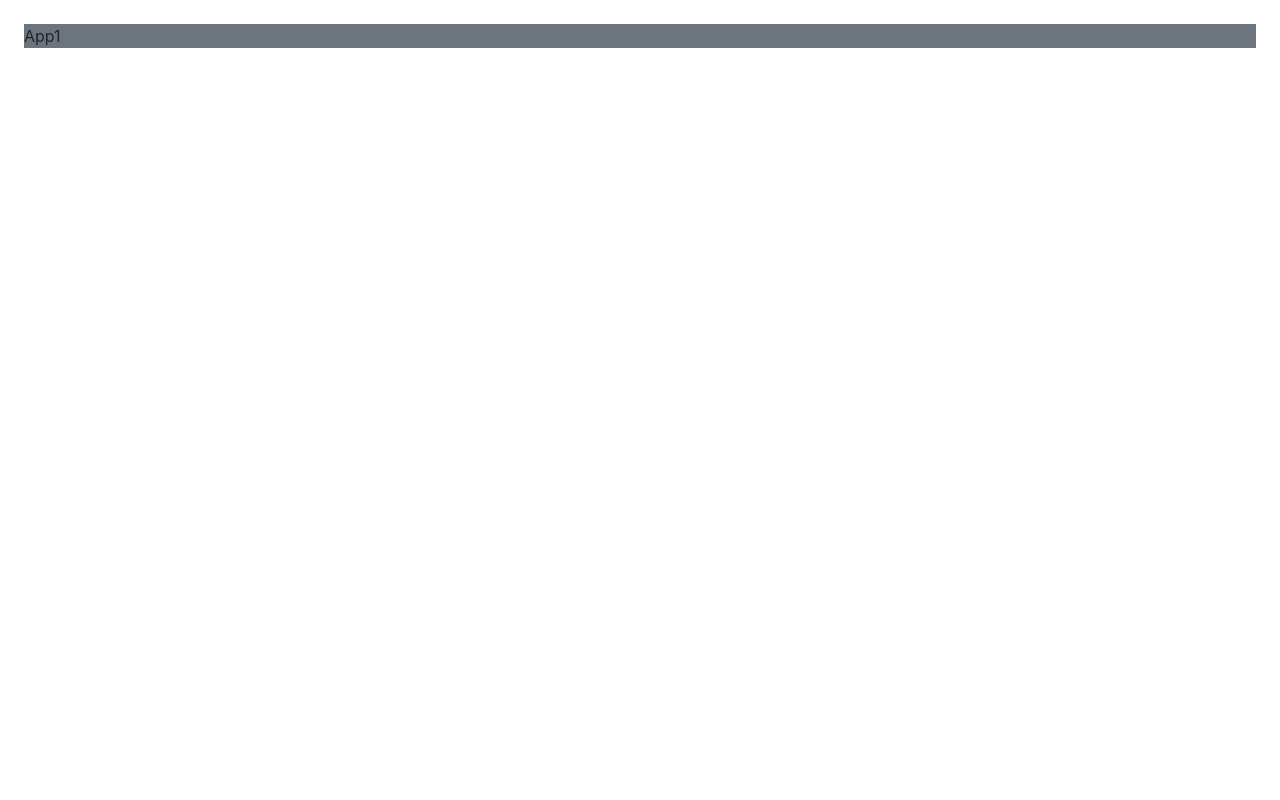
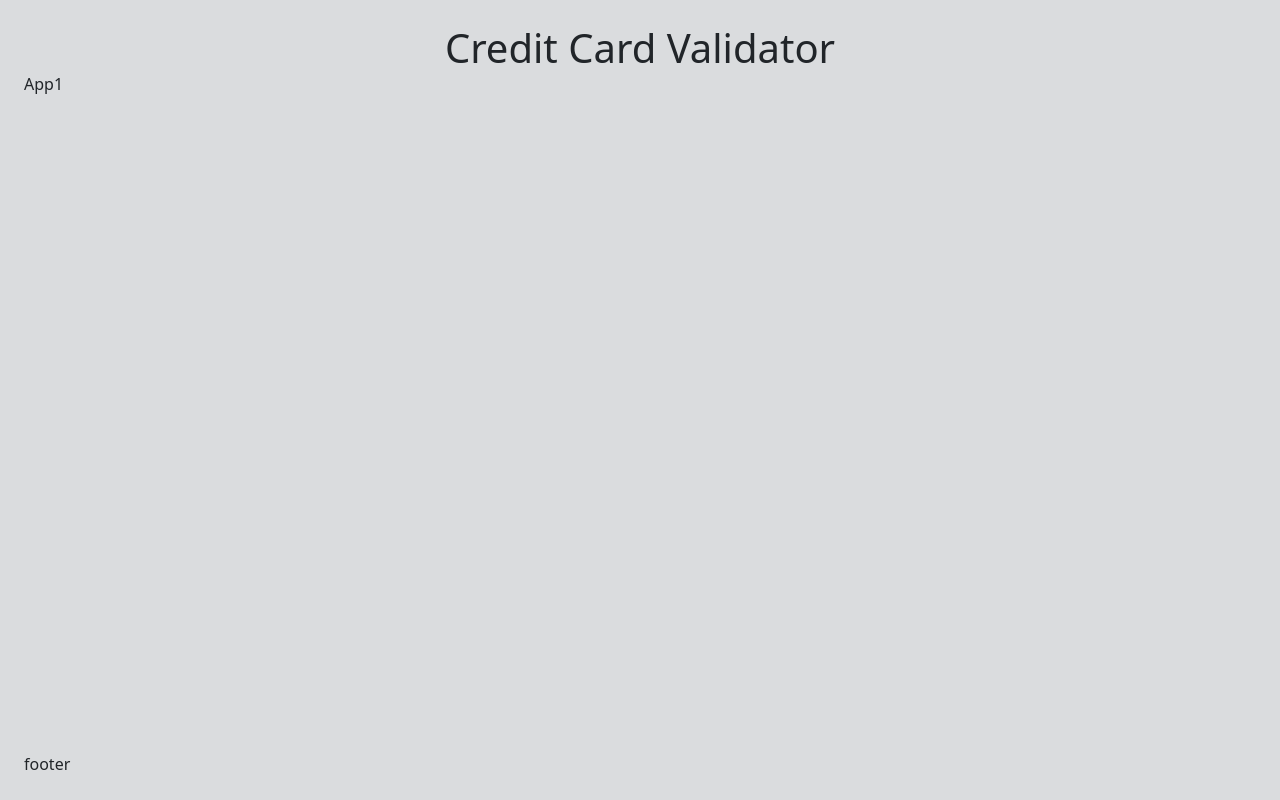
Before and after one commit to Paleczny/ccvalidate-emd, a React (Create React App) app in the folder frontend/: page / in a window 1280 px wide. Built offline with nearby package versions, Linux system fonts and the light colour scheme.

Commit message:
[frontend] Add header,footer, and outlet to layout. Also add routing

```diff
--- a/frontend/package.json
+++ b/frontend/package.json
@@ -13,6 +13,7 @@
     "bootstrap": "^5.3.3",
     "react": "^18.3.1",
     "react-dom": "^18.3.1",
+    "react-router-dom": "^6.28.0",
     "react-scripts": "5.0.1",
     "typescript": "^4.9.5",
     "web-vitals": "^2.1.4",
--- a/frontend/src/App.tsx
+++ b/frontend/src/App.tsx
@@ -2,9 +2,9 @@ import React from 'react';
 
 const App = () => {
     return (
-        <div className='m-4 bg-secondary'>
+        <>
             App1
-        </div>
+        </>
     );
 }
 
--- /dev/null
+++ b/frontend/src/components/layout/footer/Footer.tsx
@@ -0,0 +1,7 @@
+export const Footer = () => {
+    return (
+        <footer>
+            footer
+        </footer>
+    )
+}
--- /dev/null
+++ b/frontend/src/components/layout/header/Header.tsx
@@ -0,0 +1,7 @@
+export const Header = () => {
+    return (
+        <header>
+            <h3 className='display-6 text-center m-0 fw-medium'>Credit Card Validator</h3>
+        </header>
+    )
+}
--- /dev/null
+++ b/frontend/src/components/layout/index.ts
@@ -0,0 +1,2 @@
+export * from './header/Header'
+export * from './footer/Footer'
--- /dev/null
+++ b/frontend/src/components/layout/layout.tsx
@@ -0,0 +1,17 @@
+import {Outlet} from "react-router-dom";
+import React from "react";
+import {Header, Footer} from "./";
+
+const Layout = () => {
+    return (
+        <div className='d-flex flex-column min-vh-100 bg-secondary bg-opacity-25 p-4'>
+            <Header/>
+            <main className='flex-grow-1'>
+                <Outlet/>
+            </main>
+            <Footer/>
+        </div>
+    )
+}
+
+export default Layout
--- a/frontend/src/index.css
+++ /dev/null
@@ -1,13 +0,0 @@
-body {
-  margin: 0;
-  font-family: -apple-system, BlinkMacSystemFont, 'Segoe UI', 'Roboto', 'Oxygen',
-    'Ubuntu', 'Cantarell', 'Fira Sans', 'Droid Sans', 'Helvetica Neue',
-    sans-serif;
-  -webkit-font-smoothing: antialiased;
-  -moz-osx-font-smoothing: grayscale;
-}
-
-code {
-  font-family: source-code-pro, Menlo, Monaco, Consolas, 'Courier New',
-    monospace;
-}
--- a/frontend/src/index.tsx
+++ b/frontend/src/index.tsx
@@ -1,14 +1,29 @@
 import 'bootstrap/dist/css/bootstrap.min.css';
 import React from 'react';
 import ReactDOM from 'react-dom/client';
-import './index.css';
-import App from './App';
+import {createBrowserRouter, RouterProvider} from "react-router-dom";
+import Layout from "./components/layout/layout";
+import App from "./App";
 
 const root = ReactDOM.createRoot(
   document.getElementById('root') as HTMLElement
 );
+
+const router = createBrowserRouter([
+    {
+        path: '/',
+        element: <Layout />,
+        children: [
+            {
+                path: '/',
+                element: <App/>
+            }
+        ]
+    }
+])
+
 root.render(
   <React.StrictMode>
-    <App />
+      <RouterProvider router={router} />
   </React.StrictMode>
 );
```
Also changed, not shown: 1 other file (tests, documents, lock files or other folders).
